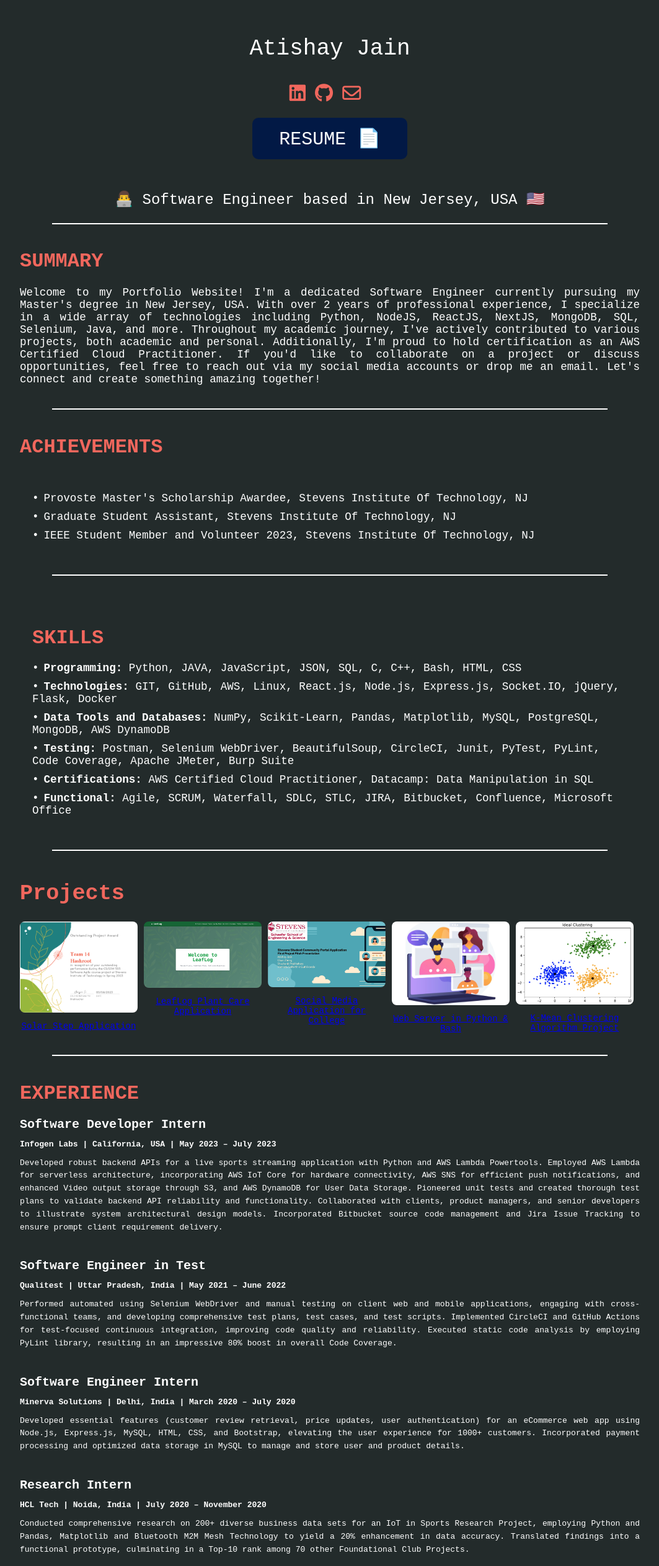
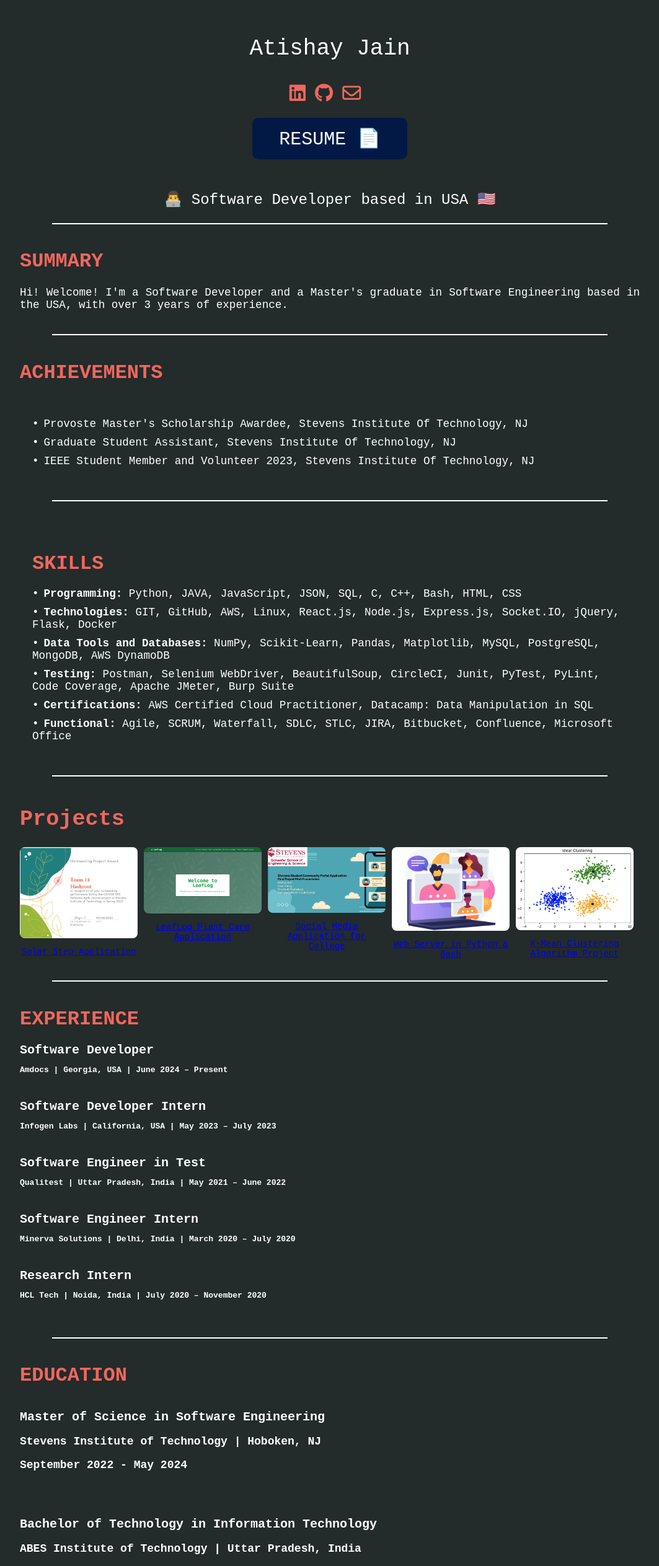
Before and after one commit to sudo-atishay/Personal-Blog-in-React, a React (Create React App) app: page / in a window 1280 px wide. Shown: the part 260-2787 px from the top of the page at 62% size, without its empty margins (108-1171 px from the left). Built offline with nearby package versions, Linux system fonts and the light colour scheme.

Commit message:
latest updated

```diff
--- a/src/Components/education.js
+++ b/src/Components/education.js
@@ -9,7 +9,6 @@
           <h2 className="education-title">Master of Science in Software Engineering</h2>
           <p>Stevens Institute of Technology | Hoboken, NJ</p>
           <p>September 2022 - May 2024</p>
-          <p>GPA: 3.85</p>
         </div>
       </div>
       <div className="education-item">
--- a/src/Components/experience.js
+++ b/src/Components/experience.js
@@ -6,12 +6,15 @@
     <div className="experience-container">
       <h1 className="experience-heading">EXPERIENCE</h1>
       <div className="experience-item">
+        <h2 className="experience-title">Software Developer</h2>
+        <p className="experience-details">
+          Amdocs | Georgia, USA | June 2024 – Present
+        </p>
+      </div>
+      <div className="experience-item">
         <h2 className="experience-title">Software Developer Intern</h2>
         <p className="experience-details">
           Infogen Labs | California, USA | May 2023 – July 2023
-        </p>
-        <p className="experience-description">
-          Developed robust backend APIs for a live sports streaming application with Python and AWS Lambda Powertools. Employed AWS Lambda for serverless architecture, incorporating AWS IoT Core for hardware connectivity, AWS SNS for efficient push notifications, and enhanced Video output storage through S3, and AWS DynamoDB for User Data Storage. Pioneered unit tests and created thorough test plans to validate backend API reliability and functionality. Collaborated with clients, product managers, and senior developers to illustrate system architectural design models. Incorporated Bitbucket source code management and Jira Issue Tracking to ensure prompt client requirement delivery.
         </p>
       </div>
       <div className="experience-item">
@@ -19,17 +22,11 @@
         <p className="experience-details">
           Qualitest | Uttar Pradesh, India | May 2021 – June 2022
         </p>
-        <p className="experience-description">
-          Performed automated using Selenium WebDriver and manual testing on client web and mobile applications, engaging with cross-functional teams, and developing comprehensive test plans, test cases, and test scripts. Implemented CircleCI and GitHub Actions for test-focused continuous integration, improving code quality and reliability. Executed static code analysis by employing PyLint library, resulting in an impressive 80% boost in overall Code Coverage.
-        </p>
       </div>
       <div className="experience-item">
         <h2 className="experience-title">Software Engineer Intern</h2>
         <p className="experience-details">
           Minerva Solutions | Delhi, India | March 2020 – July 2020
-        </p>
-        <p className="experience-description">
-          Developed essential features (customer review retrieval, price updates, user authentication) for an eCommerce web app using Node.js, Express.js, MySQL, HTML, CSS, and Bootstrap, elevating the user experience for 1000+ customers. Incorporated payment processing and optimized data storage in MySQL to manage and store user and product details.
         </p>
       </div>
       <div className="experience-item">
@@ -37,9 +34,6 @@
         <p className="experience-details">
           HCL Tech | Noida, India | July 2020 – November 2020
         </p>
-        <p className="experience-description">
-          Conducted comprehensive research on 200+ diverse business data sets for an IoT in Sports Research Project, employing Python and Pandas, Matplotlib and Bluetooth M2M Mesh Technology to yield a 20% enhancement in data accuracy. Translated findings into a functional prototype, culminating in a Top-10 rank among 70 other Foundational Club Projects.
-        </p>
       </div>
     </div>
   );
--- a/src/Components/summary.js
+++ b/src/Components/summary.js
@@ -6,7 +6,7 @@
         <div className="summary-container">
             <h1 className="summary">SUMMARY</h1>
             <p className="professional-summary">
-            Welcome to my Portfolio Website! I'm a dedicated Software Engineer currently pursuing my Master's degree in New Jersey, USA. With over 2 years of professional experience, I specialize in a wide array of technologies including Python, NodeJS, ReactJS, NextJS, MongoDB, SQL, Selenium, Java, and more. Throughout my academic journey, I've actively contributed to various projects, both academic and personal. Additionally, I'm proud to hold certification as an AWS Certified Cloud Practitioner. If you'd like to collaborate on a project or discuss opportunities, feel free to reach out via my social media accounts or drop me an email. Let's connect and create something amazing together!
+                Hi! Welcome! I'm a Software Developer and a Master's graduate in Software Engineering based in the USA, with over 3 years of experience.
             </p>
         </div>
     );
--- a/src/Pages/Home.js
+++ b/src/Pages/Home.js
@@ -56,7 +56,7 @@
         </div>
         <div className="summary-box">
           <p className="summary-text" style={{ textAlign: "center" }}>
-          👨‍💻 Software Engineer based in New Jersey, USA 🇺🇸
+          👨‍💻 Software Developer based in USA 🇺🇸
           </p>
         </div>
         <button className="dark-mode-toggle" onClick={toggleDarkMode}>
```
